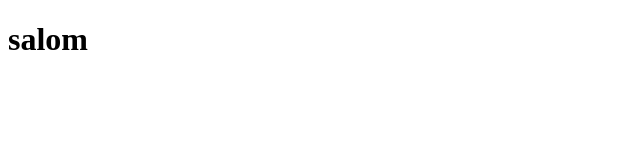
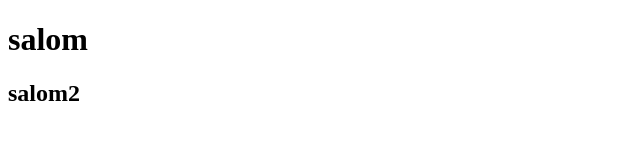
Before and after one commit to SBBXL771/dsdsdsds, a plain HTML site: page index.html in a window 1280 px wide. Shown: the whole page, without its empty margins (0-640 px from the left). Drawn offline with Linux system fonts and the light colour scheme.

Commit message:
added new div

```diff
--- a/index.html
+++ b/index.html
@@ -7,5 +7,6 @@
 </head>
 <body>
     <h1>salom</h1>
+    <h2>salom2</h2>
 </body>
 </html>
```
